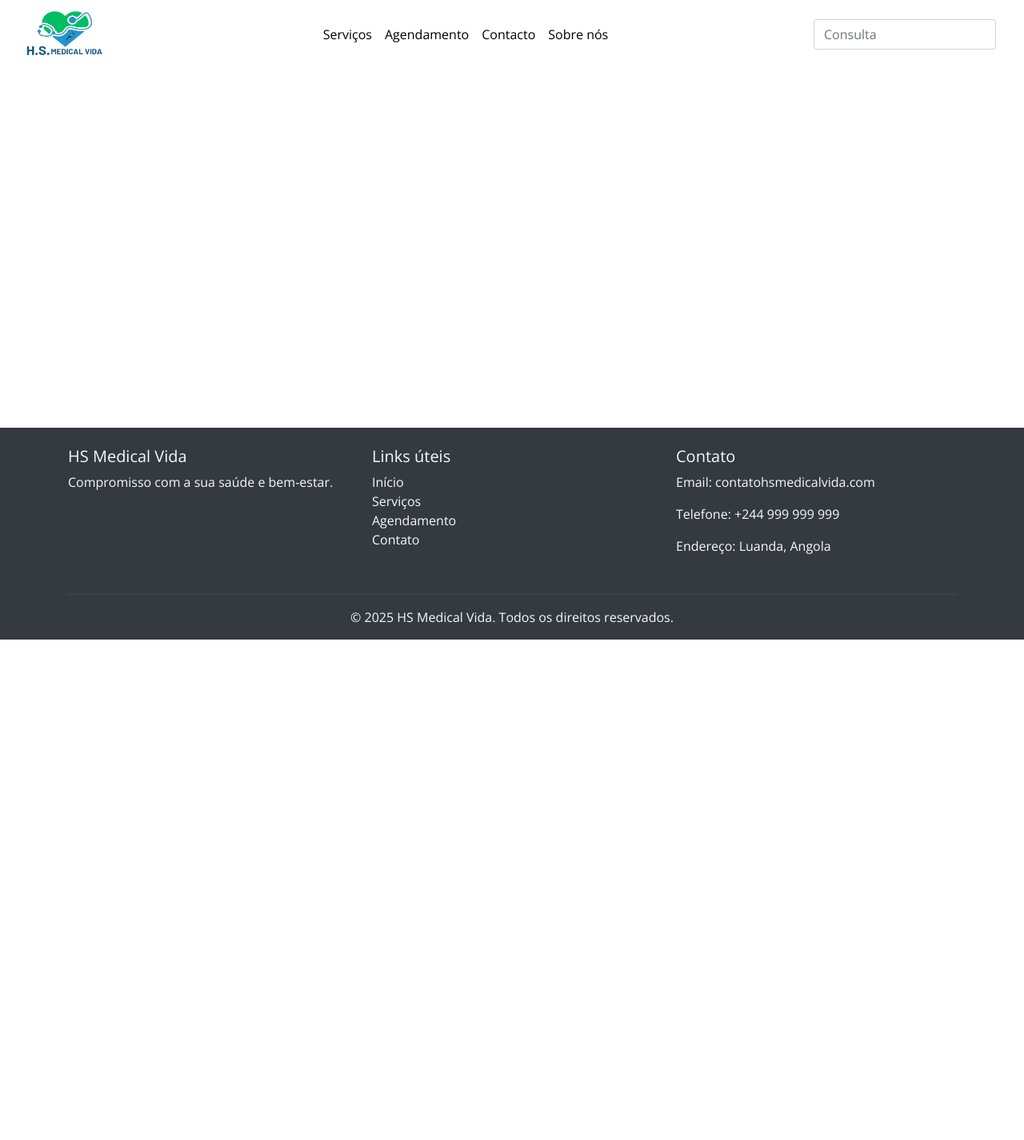
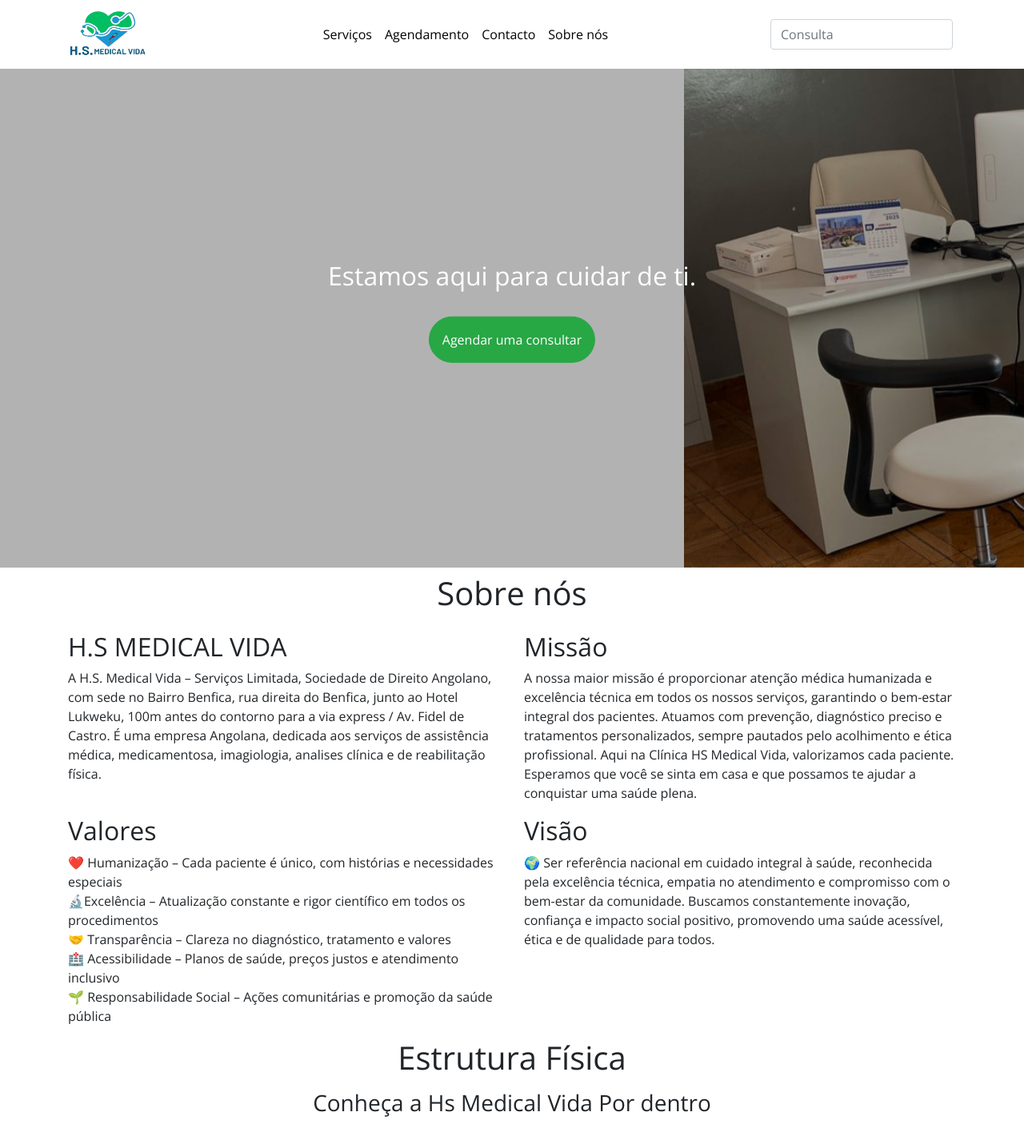
Before and after one commit to Osvaldofrancisco-oc/clinica-angular, an Angular app: page /home in a window 1280 px wide. Shown: the top 1426 px of the page at 80% size. Before the commit the page ends 800 px from the top, so only its background shows below. Built offline with nearby package versions, Linux system fonts and the light colour scheme.

Commit message:
melhorias e footer add

```diff
--- a/src/app/app.component.html
+++ b/src/app/app.component.html
@@ -1,6 +1,6 @@
 <app-navbar></app-navbar>
 
-<main class="container">
+<main>
   <router-outlet></router-outlet>
 </main>
 
--- a/src/app/componentes/footer/footer.component.html
+++ b/src/app/componentes/footer/footer.component.html
@@ -18,7 +18,7 @@
 
       <div class="col-md-4 mb-3">
         <h5>Contato</h5>
-        <p>Email: contatohsmedicalvida.com</p>
+        <p>Email: contato&#64;empresa.com</p>
         <p>Telefone: +244 999 999 999</p>
         <p>Endereço: Luanda, Angola</p>
       </div>
--- a/src/app/componentes/navbar/navbar.component.html
+++ b/src/app/componentes/navbar/navbar.component.html
@@ -1,5 +1,5 @@
 <nav class="navbar navbar-expand-lg">
-  <div class="container-fluid">
+  <div class="container">
     <a class="navbar-brand " href="/"><img src="../../assets/img/logo.png" class="logo" alt=""></a>
     <button class="navbar-toggler" type="button" data-bs-toggle="collapse" data-bs-target="#navbarNavDropdown" aria-controls="navbarNavDropdown" aria-expanded="false" aria-label="Toggle navigation">
       <span class="navbar-toggler-icon btn btn-primary"></span>
--- a/src/app/pages/home/home.component.html
+++ b/src/app/pages/home/home.component.html
@@ -0,0 +1,3 @@
+<app-carrosel></app-carrosel>
+<app-sobre-nos></app-sobre-nos>
+<app-galeria></app-galeria>
--- a/src/app/pages/home/home.component.ts
+++ b/src/app/pages/home/home.component.ts
@@ -1,9 +1,12 @@
 import { Component } from '@angular/core';
+import { CarroselComponent } from "../carrosel/carrosel.component";
+import { SobreNosComponent } from "../sobre-nos/sobre-nos.component";
+import { GaleriaComponent } from "../galeria/galeria.component";
 
 @Component({
   selector: 'app-home',
   standalone: true,
-  imports: [],
+  imports: [CarroselComponent, SobreNosComponent, GaleriaComponent],
   templateUrl: './home.component.html',
   styleUrl: './home.component.less'
 })
```
